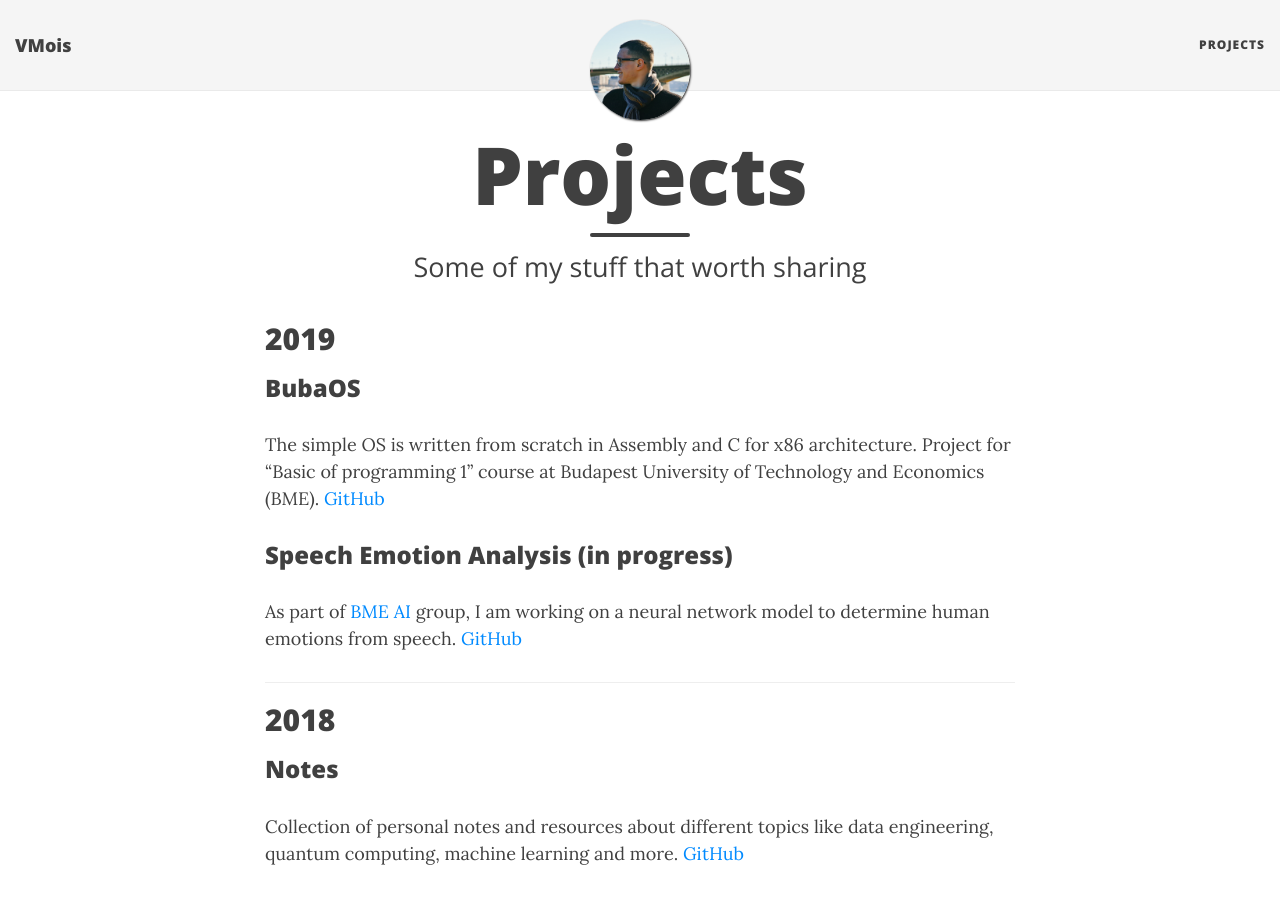
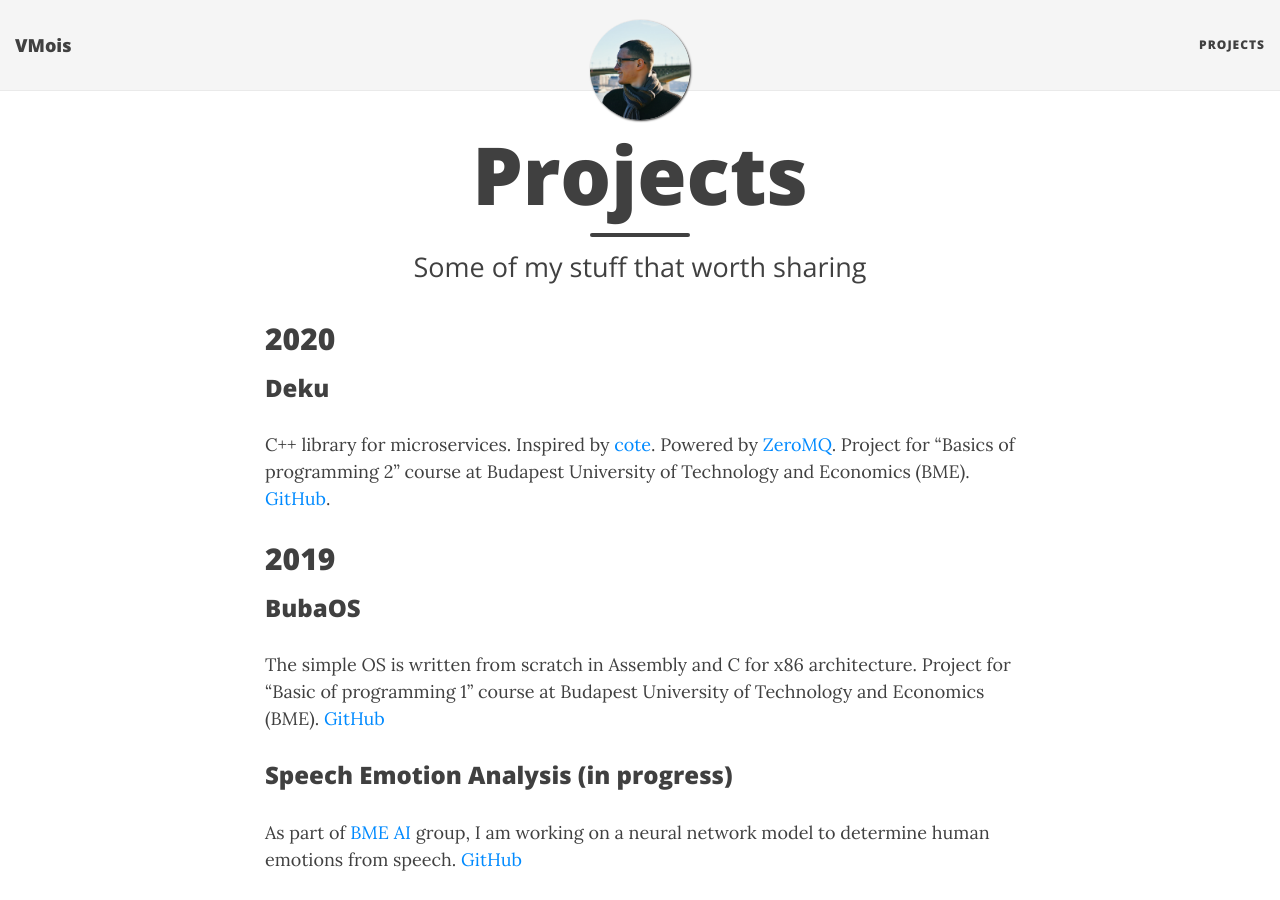
Before and after one commit to VMois/vmois.github.io, a Jekyll site: the page built from projects.md, in a window 1280 px wide and 900 px high. Built offline with Jekyll 4.4.1, drawn with Linux system fonts in a browser that asks for light colours; nearby versions of some CDN libraries.

Commit message:
Add Deku to the Projects page

```diff
--- a/projects.md
+++ b/projects.md
@@ -3,6 +3,12 @@ layout: page
 title: Projects
 subtitle: Some of my stuff that worth sharing
 ---
+
+## 2020
+
+### Deku
+
+C++ library for microservices. Inspired by [cote](https://github.com/dashersw/cote). Powered by [ZeroMQ](https://zeromq.org/). Project for "Basics of programming 2" course at Budapest University of Technology and Economics (BME). [GitHub](https://github.com/VMois/deku).
 
 ## 2019
 
```
